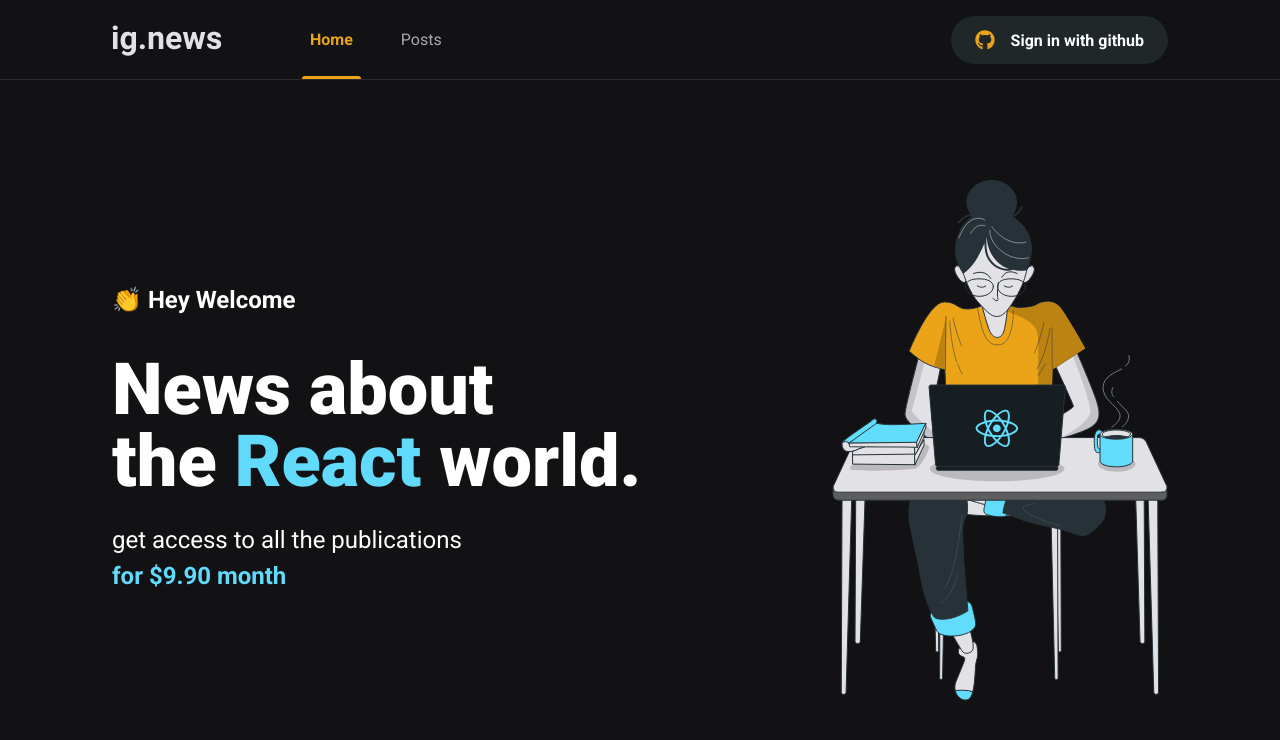
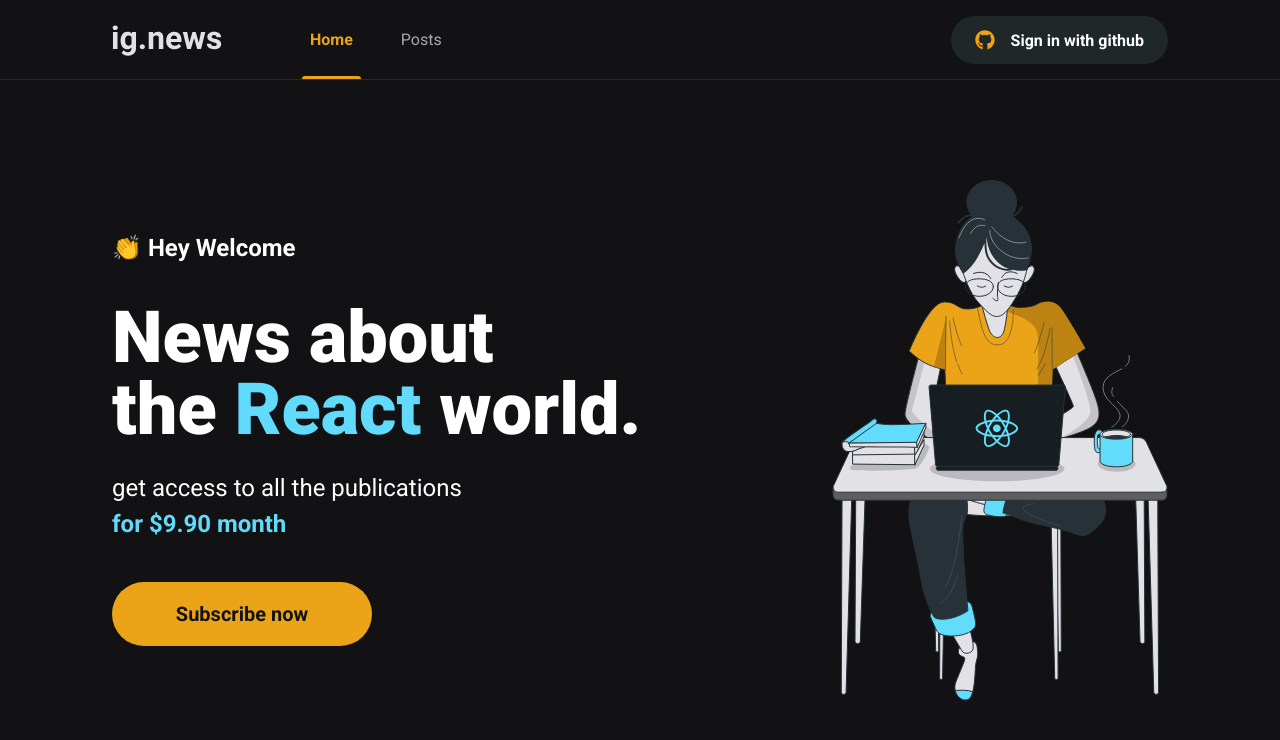
Before and after one commit to 1SyuLi/ig.News, a Next.js app: page / in a window 1280 px wide. Shown: the top 740 px of the page. Built offline with nearby package versions, Linux system fonts and the light colour scheme.

Commit message:
Subscribe Button

```diff
--- /dev/null
+++ b/src/components/SubscribeButton/index.tsx
@@ -0,0 +1,16 @@
+import styles from './styles.module.scss';
+
+
+
+export function SubscribeButton() {
+
+
+    return (
+        <button
+            type="button"
+            className={styles.subscribeButton}
+        >
+            Subscribe now
+        </button>
+    )
+}
--- /dev/null
+++ b/src/components/SubscribeButton/styles.module.scss
@@ -0,0 +1,21 @@
+.subscribeButton {
+    width: 260px;
+    height: 4rem;
+    border: 0;
+    border-radius: 2rem;
+
+    background-color: var(--yellow-500);
+    color: var(--gray-900);
+    font-size: 1.25rem;
+    font-weight: bold;
+
+    display: flex;
+    align-items: center;
+    justify-content: center;
+
+    transition: filter 0.2s;
+
+    &:hover {
+        filter: brightness(0.7);
+    }
+}
--- a/src/pages/home.module.scss
+++ b/src/pages/home.module.scss
@@ -41,4 +41,8 @@
             font-weight: bold;
         }
     }
+
+    button {
+        margin-top: 2.5rem;
+    }
 }
--- a/src/pages/index.tsx
+++ b/src/pages/index.tsx
@@ -1,4 +1,5 @@
 import Head from 'next/head';
+import { SubscribeButton } from '../components/SubscribeButton';
 
 import styles from './home.module.scss';
 
@@ -19,6 +20,8 @@
                         get access to all the publications <br />
                         <span>for $9.90 month</span>
                     </p>
+
+                    <SubscribeButton />
                 </section>
 
                 <img src="/images/avatar.svg" alt="Girl Coding" />
```
